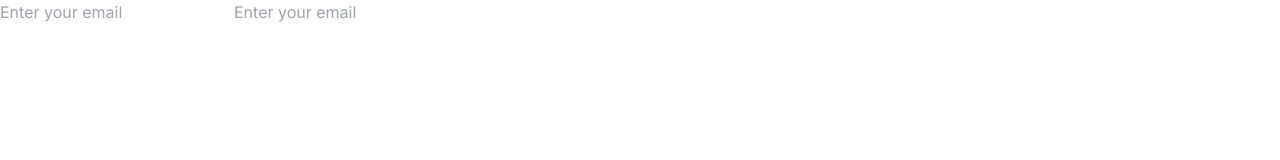
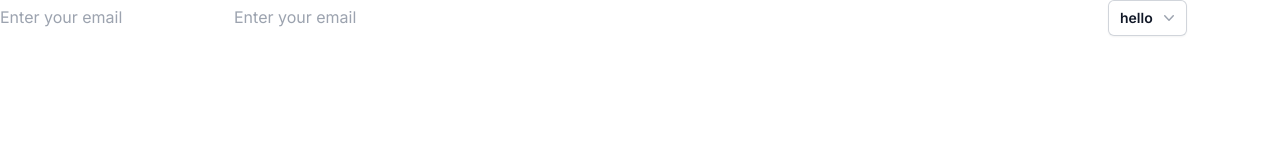
Before and after one commit to Vath-Song99/kru_frontend, a Next.js app: page / in a window 1280 px wide. Shown: the top 160 px of the page. Built offline with nearby package versions, Linux system fonts and the light colour scheme.

Commit message:
add dropdown

```diff
--- a/src/app/page.tsx
+++ b/src/app/page.tsx
@@ -1,10 +1,22 @@
 import React from 'react'
-import { InputForm } from '@/components'
+import { Dropdown, InputForm } from '@/components'
 const Home = () => {
   return (
     <div>
       <InputForm width="sm" height="sm" placholder="Enter your email"/>
       <InputForm width="sm" height="sm" placholder="Enter your email" />
+      <Dropdown className="my-custom-dropdown left-1/2 text-sm">
+      <div className="absolute right-0 z-10 mt-2 w-56 origin-top-right divide-y divide-gray-100 rounded-md bg-white shadow-lg ring-1 ring-black ring-opacity-5 focus:outline-none" role="menu" aria-orientation="vertical" aria-labelledby="menu-button">
+        <div className="py-1" role="none">
+
+          <a href="#" className="text-gray-700 block px-4 py-2 text-sm" role="menuitem" id="menu-item-1">Duplicate</a>
+        </div>
+        <div className="py-1" role="none">
+          <a href="#" className="text-gray-700 block px-4 py-2 text-sm" role="menuitem" id="menu-item-2">Edit</a>
+
+        </div>
+      </div>
+    </Dropdown>
     </div>
   )
 }
--- /dev/null
+++ b/src/components/atoms/dropdown/dropdown.tsx
@@ -0,0 +1,32 @@
+
+"use client";
+import React, { useState } from 'react';
+
+interface DropdownProps {
+  children: React.ReactNode;
+  className?: string;
+}
+
+const Dropdown: React.FC<DropdownProps> = ({ children, className }) => {
+  const [isOpen, setIsOpen] = useState(false);
+
+  const toggleDropdown = () => {
+    setIsOpen(!isOpen);
+  };
+
+
+  return (
+    <div className={`dropdown  relative inline-block text-left${className || ''}`}>
+      <button  className='inline-flex w-full justify-center gap-x-1.5 rounded-md bg-white px-3 py-2 text-sm font-semibold text-gray-900 shadow-sm ring-1 ring-inset ring-gray-300 hover:bg-gray-50" id="menu-button" aria-expanded="true' onClick={toggleDropdown}>hello
+      <svg className="-mr-1 h-5 w-5 text-gray-400" viewBox="0 0 20 20" fill="currentColor" aria-hidden="true">
+        <path fill-rule="evenodd" d="M5.23 7.21a.75.75 0 011.06.02L10 11.168l3.71-3.938a.75.75 0 111.08 1.04l-4.25 4.5a.75.75 0 01-1.08 0l-4.25-4.5a.75.75 0 01.02-1.06z" clip-rule="evenodd" />
+      </svg>
+      </button>
+      {isOpen && <div className={` ${className}`} >{children}
+
+      </div>}
+    </div>
+  );
+};
+
+export { Dropdown };
--- /dev/null
+++ b/src/components/atoms/dropdown/index.ts
@@ -0,0 +1,3 @@
+import  { Dropdown } from "./dropdown";
+
+ export {Dropdown}
--- a/src/components/atoms/index.ts
+++ b/src/components/atoms/index.ts
@@ -1 +1,2 @@
 export * from "./input"
+export * from "./dropdown"
```
